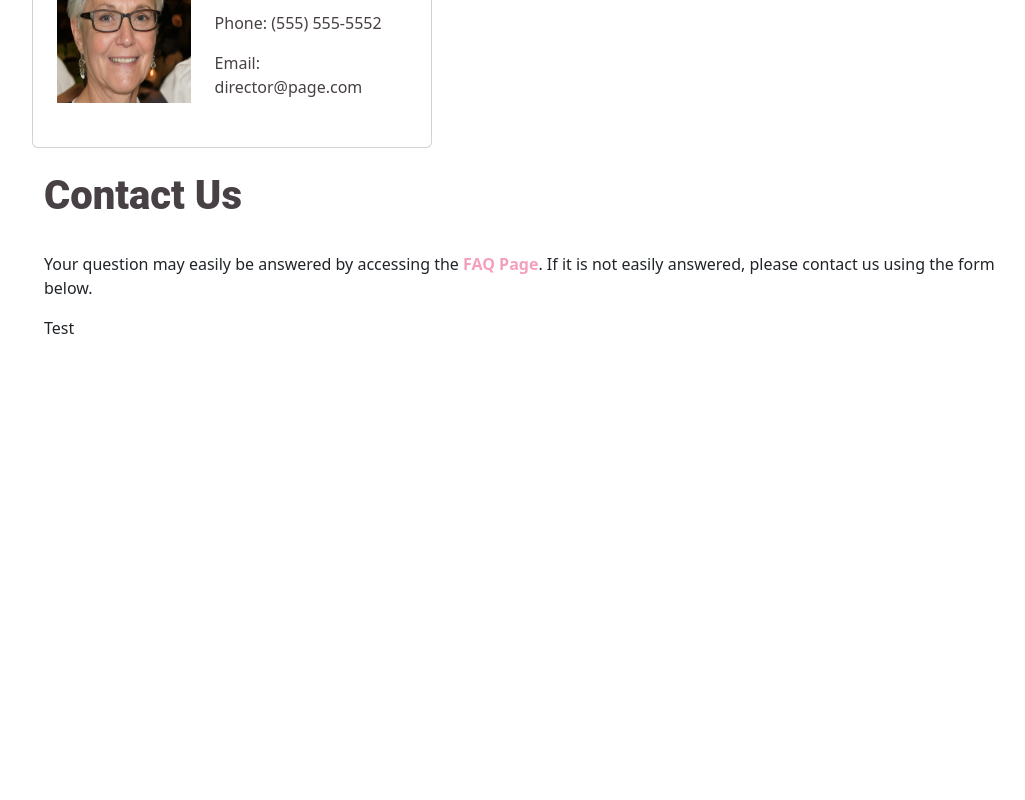
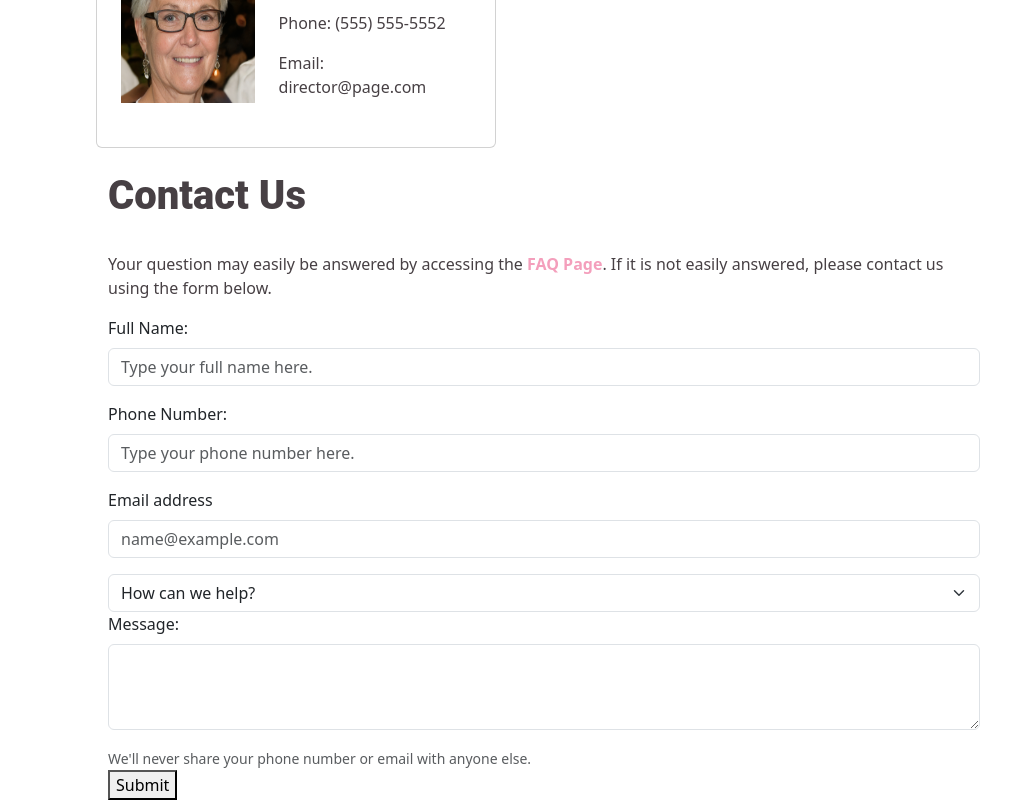
Before and after one commit to Amiriel01/Public-Library-Website, a React (Vite) app in the folder frontend-user-view/: page /ContactPage in a window 1280 px wide. Shown: the part 1833-2633 px from the top of the page, without its empty margins (96-1121 px from the left). Before the commit the page ends 2189 px from the top, so only its background shows below. Built offline with nearby package versions, Linux system fonts and the light colour scheme.

Commit message:
frontend contact form created

```diff
--- a/frontend-user-view/src/App.css
+++ b/frontend-user-view/src/App.css
@@ -178,15 +178,9 @@ body, html {
 
 /*ContactPage*/
 #contact-page-container {
-  width: 80%;
+  width: 70%;
   margin-left: auto;
   margin-right: auto;
-}
-
-#faq-page-link {
-  color: #f49fbc;
-  text-decoration: none;
-  font-weight: bold;
 }
 
 #staff-card {
@@ -223,6 +217,19 @@ body, html {
 #card-text {
   padding: .5rem;
 }
+
+#contact-page-form-instructions {
+  color: #474044;
+}
+
+#faq-page-link {
+  color: #f49fbc;
+  text-decoration: none;
+  font-weight: bold;
+}
+
+/*Contact Page ContactForm*/
+
 
 /*BookSearchResultsPage*/
 #book-search-result-page-container {
--- a/frontend-user-view/src/ContactForm.tsx
+++ b/frontend-user-view/src/ContactForm.tsx
@@ -1,12 +1,49 @@
-import Row from 'react-bootstrap/Row';
-import Col from 'react-bootstrap/Col';
+import Form from 'react-bootstrap/Form';
+import MyButton from './MyButton';
 import axios from 'axios';
 
 export default function ContactForm() {
 
-    return(
+    async function handleSubmit(){
+
+    }
+
+    return (
         <>
-        <p>Test</p>
+            <Form onSubmit={handleSubmit}>
+                <Form.Group className="mb-3" controlId="exampleForm.ControlInput1">
+                    <Form.Label>Full Name:</Form.Label>
+                    <Form.Control type="text" placeholder="Type your full name here." />
+                </Form.Group>
+                <Form.Group className="mb-3" controlId="exampleForm.ControlInput1">
+                    <Form.Label>Phone Number:</Form.Label>
+                    <Form.Control type="number" placeholder="Type your phone number here." />
+                </Form.Group>
+                <Form.Group className="mb-3" controlId="exampleForm.ControlInput1">
+                    <Form.Label>Email address</Form.Label>
+                    <Form.Control type="email" placeholder="name@example.com" />
+                </Form.Group>
+                <Form.Select aria-label="Default select example">
+                    <option>How can we help?</option>
+                    <option value="Questions about library card">Questions about library card</option>
+                    <option value="Quesitons about events">Quesitons about events</option>
+                    <option value="Questions about programs">Questions about programs</option>
+                    <option value="Questions about donations">Questions about donations</option>
+                    <option value="Questions about volunteer opportunities<">Questions about volunteer opportunities</option>
+                    <option value="Issues with the website">Issues with the website</option>
+                    <option value="Other Questions">Other Questions</option>
+                </Form.Select>
+                <Form.Group className="mb-3" controlId="exampleForm.ControlTextarea1">
+                    <Form.Label>Message:</Form.Label>
+                    <Form.Control as="textarea" rows={3} />
+                </Form.Group>
+                <Form.Text className="text-muted">
+                    We'll never share your phone number or email with anyone else.
+                </Form.Text>
+                <div>
+                    <MyButton id='contact-form-submit' title='Submit'></MyButton>
+                </div>
+            </Form>
         </>
     )
 }
```
Also changed, not shown: 1 other file (tests, documents, lock files or other folders).
